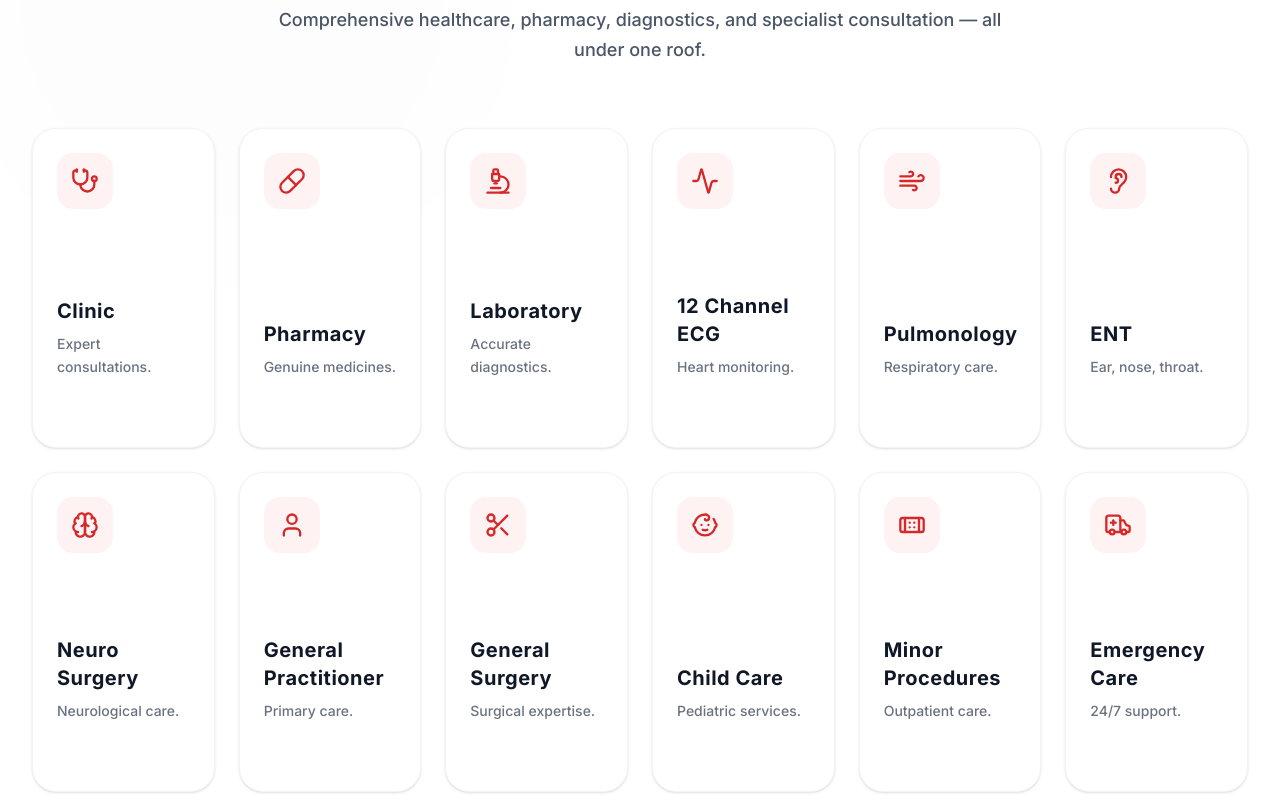
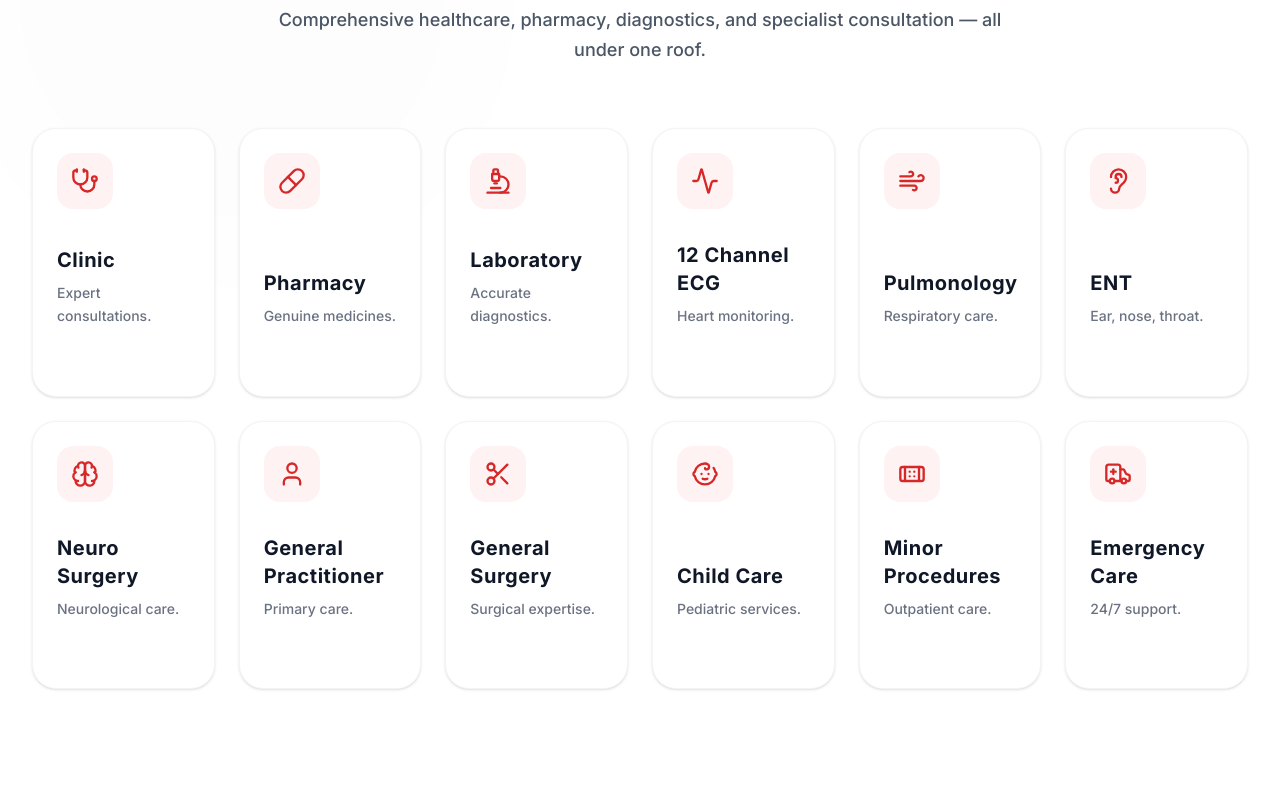
Before and after one commit to Hashim-Codes/mediland, a Next.js app: page / in a window 1280 px wide. Shown: the part 1140-1940 px from the top of the page. Built offline with nearby package versions, Linux system fonts and the light colour scheme; no server answers.

Commit message:
style: reduce min-height of service cards

```diff
--- a/src/components/sections/services-and-trust/ServicesAndTrustModule.tsx
+++ b/src/components/sections/services-and-trust/ServicesAndTrustModule.tsx
@@ -90,7 +90,7 @@ export function ServicesAndTrustModule() {
               <motion.div
                 key={service.id}
                 variants={fadeUp}
-                className="group relative rounded-[24px] p-6 shadow-sm hover:shadow-xl border border-gray-100 bg-white hover:-translate-y-2 transition-all duration-500 flex flex-col h-full min-h-[320px] overflow-hidden"
+                className="group relative rounded-[24px] p-6 shadow-sm hover:shadow-xl border border-gray-100 bg-white hover:-translate-y-2 transition-all duration-500 flex flex-col h-full min-h-[240px] overflow-hidden"
               >
                 {/* Content */}
                 <div className="relative z-10 flex flex-col h-full">
```
